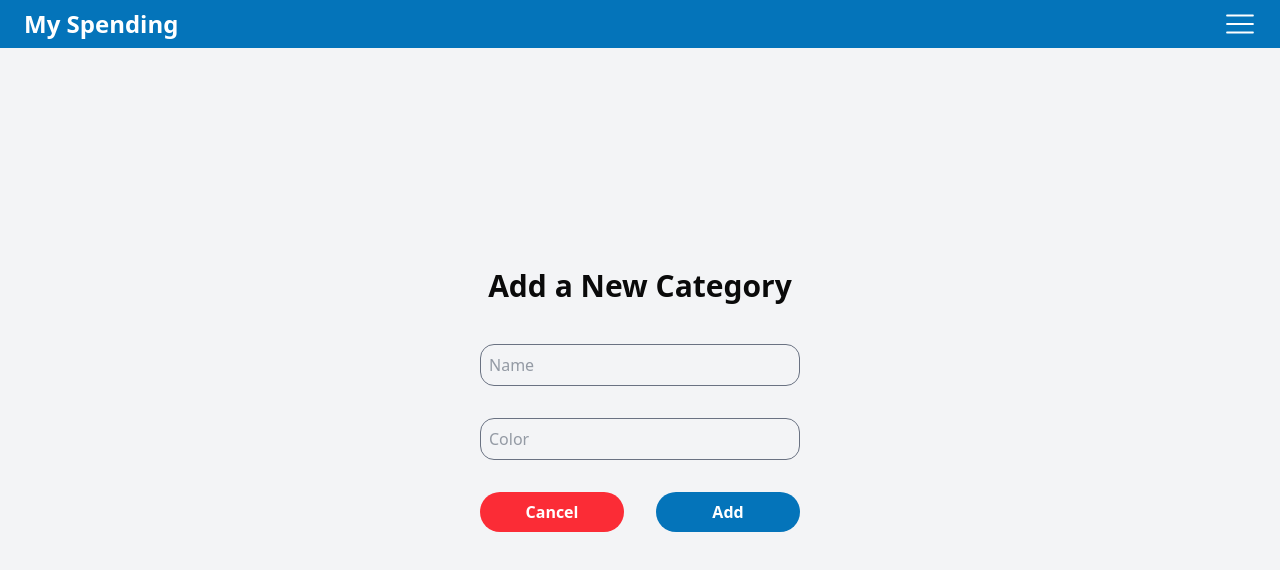
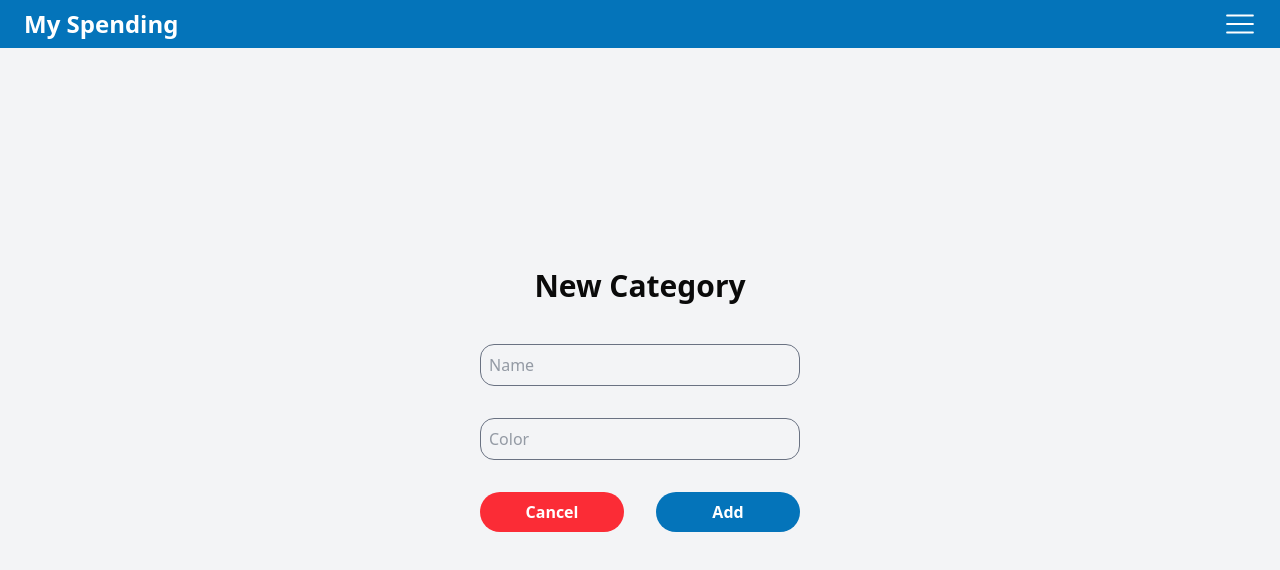
Before and after one commit to ColinBertin/my-spending, a Next.js app: page /categories/create in a window 1280 px wide. Shown: the top 570 px of the page. Built offline with nearby package versions, Linux system fonts and the light colour scheme; no server answers; sample sign-in values are in the browser's storage.

Commit message:
fix naming

```diff
--- a/app/accounts/create/create-account.tsx
+++ b/app/accounts/create/create-account.tsx
@@ -19,7 +19,7 @@ export default function CreateAccount() {
     formState: { errors },
   } = useForm<Account>({ mode: "onChange" });
 
-  if(!user) {
+  if (!user) {
     return <Loading />;
   }
 
@@ -49,7 +49,7 @@ export default function CreateAccount() {
         onSubmit={handleSubmit(handleCreateAccount)}
       >
         <h1 className="text-3xl font-semibold text-center text-red mb-10">
-          Account
+          New Account
         </h1>
         <div className="relative flex flex-col justify-around mb-8">
           <input
--- a/app/categories/create/create-category.tsx
+++ b/app/categories/create/create-category.tsx
@@ -42,7 +42,7 @@ export default function CreateCategory() {
         onSubmit={handleSubmit(handleCreateCategory)}
       >
         <h1 className="text-3xl font-semibold text-center text-red mb-10">
-          Add a New Category
+          New Category
         </h1>
         <div className="relative flex flex-col justify-around mb-8">
           <input
--- a/components/Menu.tsx
+++ b/components/Menu.tsx
@@ -23,18 +23,13 @@ export default function Menu() {
 
   const sections = [
     { title: "Dashboard", href: "/dashboard" },
-    { title: "Add an Account", href: "/accounts/create" },
-    { title: "Add a Category", href: "/categories/create" },
-    // { title: "Settings", href: "/settings" },
-  ]
+    { title: "New Account", href: "/accounts/create" },
+    { title: "New Category", href: "/categories/create" },
+  ];
 
   return (
     <>
-      <ul
-        className={clsx(
-          "text-center md:text-start"
-        )}
-      >
+      <ul className={clsx("text-center md:text-start")}>
         {sections.map((section) => (
           <Link key={section.title} href={section.href}>
             <li
```
